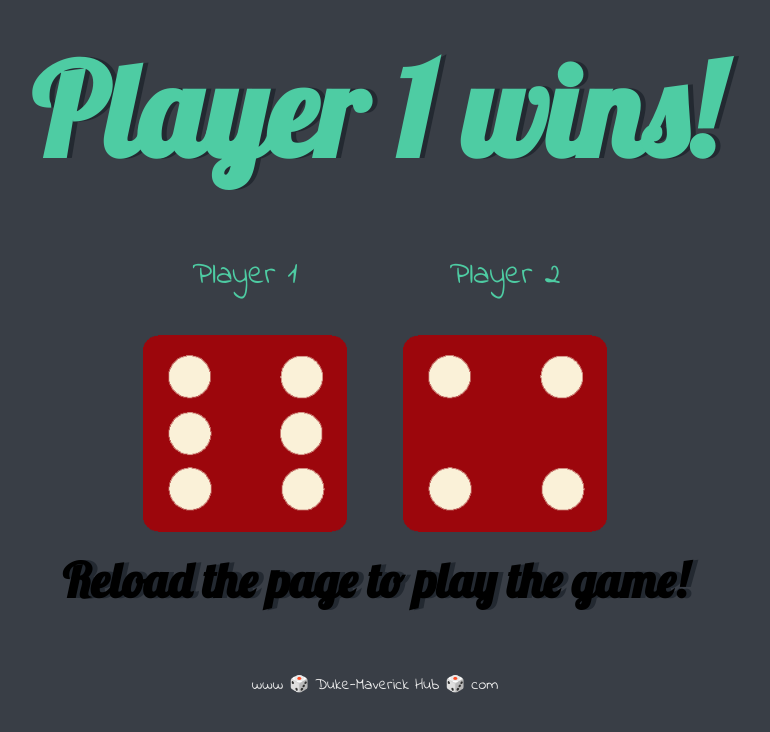
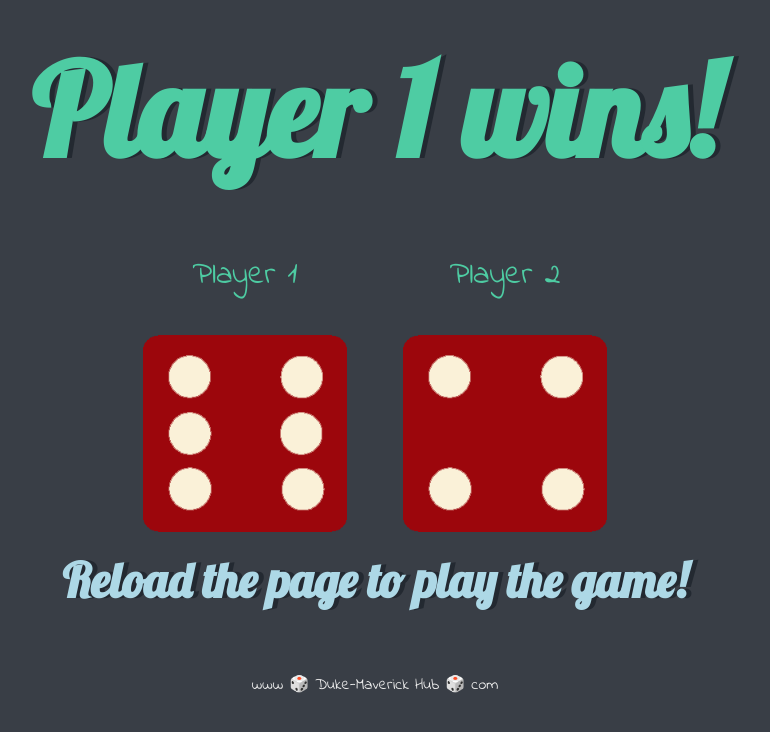
Before and after one commit to DukeMaverick-hub/Dice-Game, a plain HTML site: page index.html in a window 1280 px wide. Shown: the whole page, without its empty margins (265-1035 px from the left). Drawn offline with Linux system fonts and the light colour scheme.

Commit message:
Update styles.css

```diff
--- a/styles.css
+++ b/styles.css
@@ -26,7 +26,7 @@
   font-family: 'Lobster', cursive;
   text-shadow: 5px 0 #232931;
   font-size: 3rem;
-  color: #000000;
+  color: #ADD8E6;
 }
 
 p {
```
